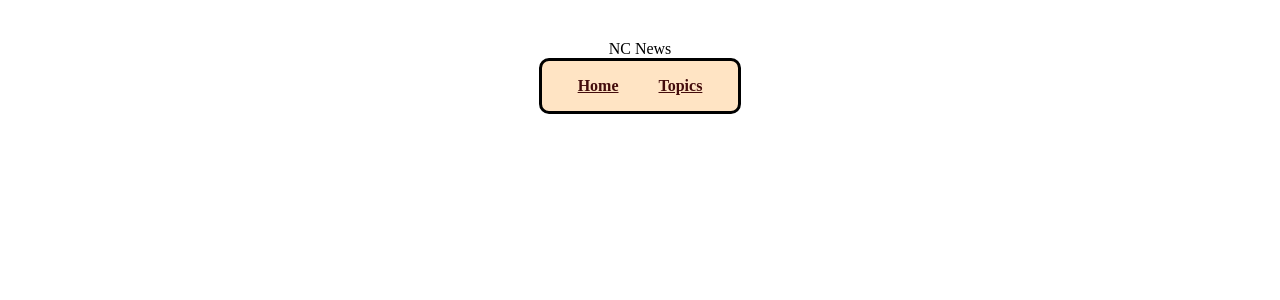
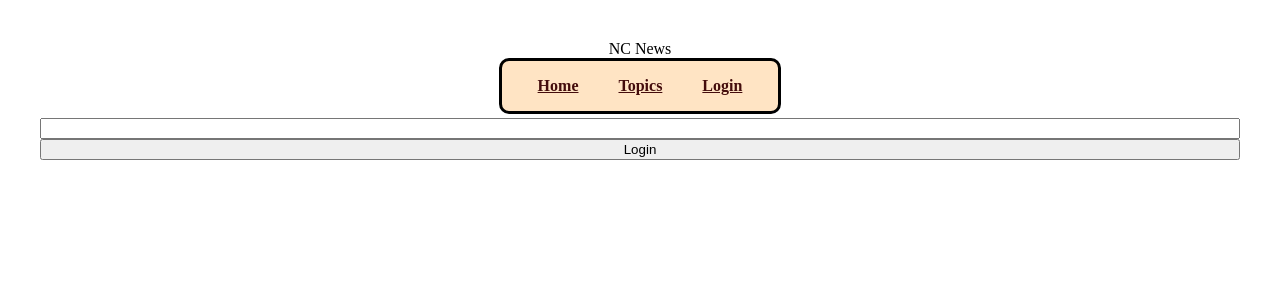
Before and after one commit to madDwain/nc-news, a React (Vite) app: page /login in a window 1280 px wide. Before the commit this address had no page. Shown: the top 300 px of the page. Built offline with nearby package versions, Linux system fonts and the light colour scheme.

Commit message:
added a login

```diff
--- a/src/App.jsx
+++ b/src/App.jsx
@@ -4,17 +4,20 @@ import Header from "./components/header";
 import Home from "./components/home";
 import Topics from "./components/topics";
 import SingleArticleDetails from "./components/singleArticleDetails";
-
+import Login from "./components/login";
 function App() {
-
   return (
     <>
-    NC News
+      NC News
       <Header />
       <Routes>
-        <Route path='/' element={<Home />} />
-        <Route path='/topics' element={<Topics />} />
-        <Route path='/articles/:article_id' element={<SingleArticleDetails/>}/>
+        <Route path="/" element={<Home />} />
+        <Route path="/topics" element={<Topics />} />
+        <Route
+          path="/articles/:article_id"
+          element={<SingleArticleDetails />}
+        />
+        <Route path="/login" element={<Login />} />
       </Routes>
     </>
   );
--- a/src/components/comments.jsx
+++ b/src/components/comments.jsx
@@ -1,5 +1,5 @@
 import React, { useState, useEffect } from "react";
-import { postComment, getCommentsByArticleID } from "../../utils/api";
+import { postComment, getCommentsByArticleID } from "../utils/api";
 import { useParams } from "react-router-dom";
 import CommentList from "./commentList";
 
--- a/src/components/header.jsx
+++ b/src/components/header.jsx
@@ -1,19 +1,24 @@
-import React from 'react'
+import React from "react";
+import Login from "./login";
 import { Link } from "react-router-dom";
+
 
 const Header = () => {
   return (
     <>
-      <nav className='navbar'>
-      <Link to="/" className="navbar-item">
+      <nav className="navbar">
+        <Link to="/" className="navbar-item">
           Home
         </Link>
         <Link to="/topics" className="navbar-item">
-        Topics
+          Topics
+        </Link>
+        <Link to="/login" className="navbar-item">
+          Login
         </Link>
       </nav>
     </>
-  )
-}
+  );
+};
 
-export default Header
+export default Header;
--- a/src/components/home.jsx
+++ b/src/components/home.jsx
@@ -1,6 +1,6 @@
 import React, { useEffect, useState } from "react";
 import ArticleList from "./articleList";
-import { getAllArticles } from "../../utils/api";
+import { getAllArticles } from "../utils/api";
 
 const Home = () => {
   const [articles, setArticles] = useState([]);
--- /dev/null
+++ b/src/components/login.jsx
@@ -0,0 +1,49 @@
+import React, { useState } from "react";
+import { getUsers } from "../utils/api";
+import { useLogin } from "../contexts/login";
+
+const Login = () => {
+  const [usernameInput, setUsernameInput] = useState("");
+
+  const { user, setUser } = useLogin();
+
+  function handleClick(usernameInput) {
+    console.log("clicked");
+    getUsers(usernameInput)
+      .then(({ data }) => {
+        const { users } = data;
+        console.log(users);
+        users.forEach((user) => {
+          if (user.username === usernameInput) {
+            console.log('hit')
+            setUser(user.username);
+          } else {
+            return Promise.reject()
+          }
+        });
+        console.log('setUser as ', user)
+      })
+  }
+  return (
+    <>
+      <input
+        value={usernameInput}
+        type="Text"
+        id="usernameInput"
+        onInput={(e) => {
+          setUsernameInput(e.target.value);
+          console.log(usernameInput);
+        }}
+      ></input>
+      <button
+        onClick={(e) => {
+          handleClick(usernameInput);
+        }}
+      >
+        Login
+      </button>
+    </>
+  );
+};
+
+export default Login;
--- a/src/components/singleArticleDetails.jsx
+++ b/src/components/singleArticleDetails.jsx
@@ -6,7 +6,7 @@ import {
   incArticleVote,
   incDownArticleVote,
   getCommentsByArticleID,
-} from "../../utils/api";
+} from "../utils/api";
 import Comments from "./comments";
 
 const SingleArticleDetails = () => {
--- a/src/components/topics.jsx
+++ b/src/components/topics.jsx
@@ -1,5 +1,4 @@
 import React from 'react'
-import { Link } from "react-router-dom";
 
 const Topics = () => {
   return (
--- /dev/null
+++ b/src/contexts/login.jsx
@@ -0,0 +1,21 @@
+import React, { createContext, useContext } from "react";
+import { useState } from "react";
+
+const LoginContext = createContext();
+
+export function useLogin() {
+    return useContext(LoginContext)
+}
+
+export const LoginProvider = ({ children }) => {
+  const [user, setUser] = useState(null);
+
+
+  const value = { user, setUser }
+
+  return (
+    <LoginContext.Provider value={value}>
+      {children}
+    </LoginContext.Provider>
+  );
+};
--- a/src/main.jsx
+++ b/src/main.jsx
@@ -2,11 +2,14 @@ import React from "react";
 import ReactDOM from "react-dom/client";
 import App from "./App.jsx";
 import { BrowserRouter } from "react-router-dom";
+import { LoginProvider } from "./contexts/login.jsx";
 
 ReactDOM.createRoot(document.getElementById("root")).render(
-  <React.StrictMode>
-    <BrowserRouter>
-      <App />
-    </BrowserRouter>
-  </React.StrictMode>
+  <LoginProvider >
+    <React.StrictMode>
+      <BrowserRouter>
+        <App />
+      </BrowserRouter>
+    </React.StrictMode>
+  </LoginProvider>
 );
--- a/utils/api.js
+++ b/src/utils/api.js
@@ -28,5 +28,9 @@ export function postComment(commenter, commentBody, article_id) {
   return ncNewsAPI.post(`/articles/${article_id}/comments`, {
     username: commenter,
     body: commentBody,
-  })
+  });
 }
+
+export function getUsers(usernameInput) {
+  return ncNewsAPI.get("/users", {});
+}
```
